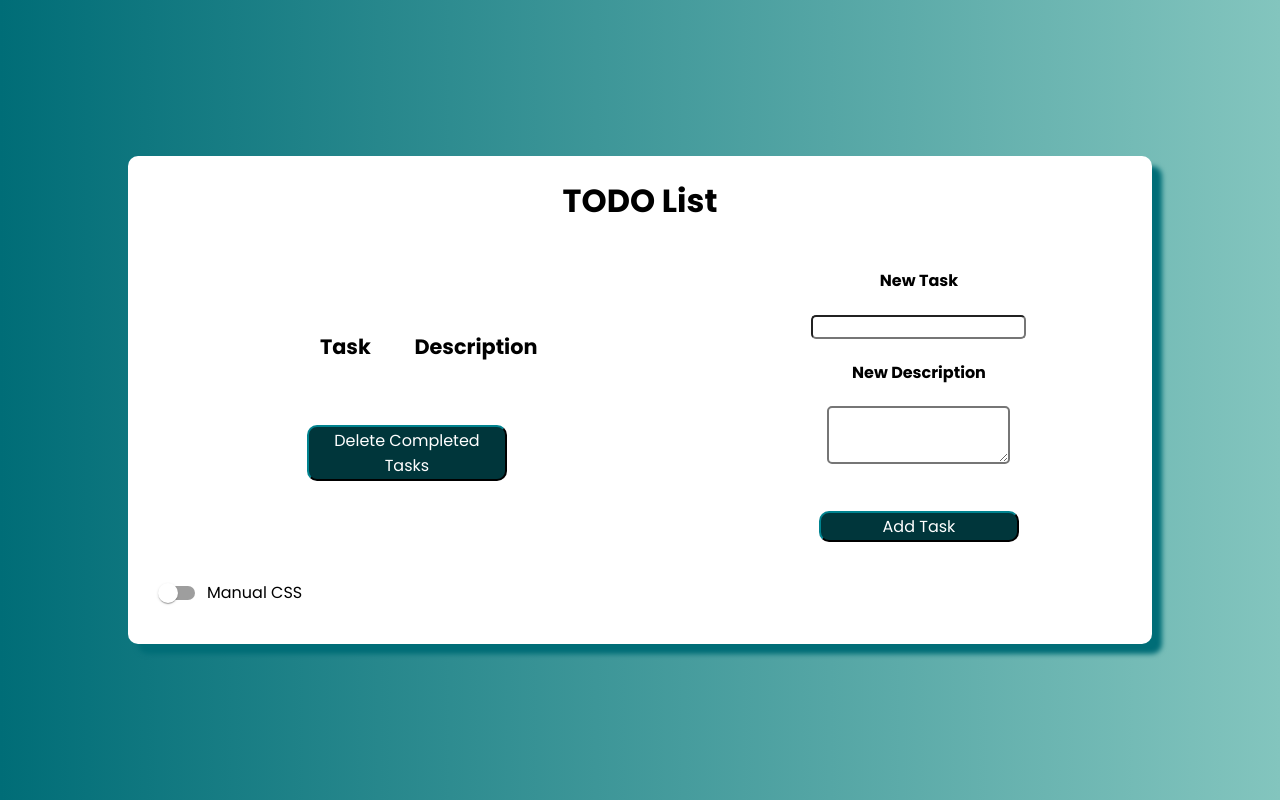
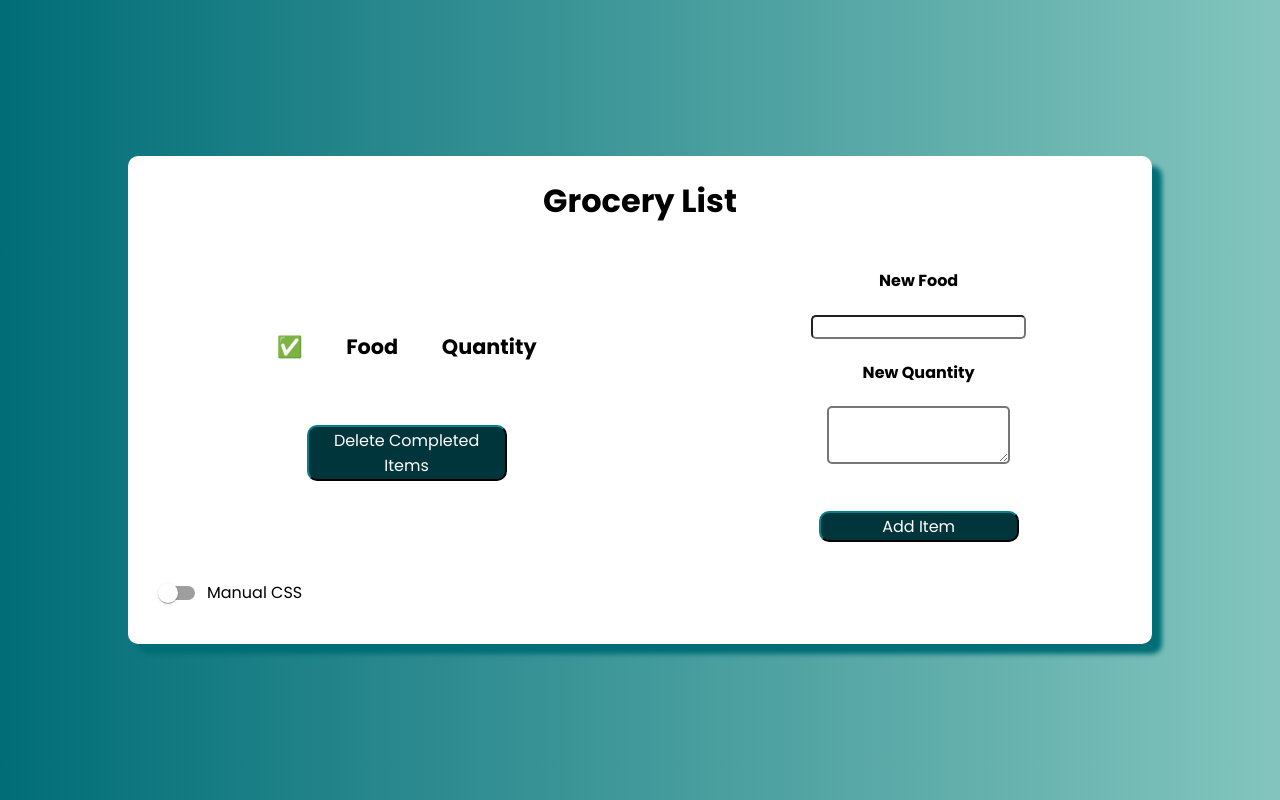
Before and after one commit to nmpham2/hack-at-uci-react-intro, a React (Create React App) app: page / in a window 1280 px wide. Built offline with nearby package versions, Linux system fonts and the light colour scheme.

Commit message:
modularizing list component and misc edits

```diff
--- a/public/index.html
+++ b/public/index.html
@@ -24,7 +24,7 @@
       work correctly both with client-side routing and a non-root public URL.
       Learn how to configure a non-root public URL by running `npm run build`.
     -->
-    <title>React App</title>
+    <title>TODO</title>
   </head>
   <body>
     <noscript>You need to enable JavaScript to run this app.</noscript>
--- a/src/pages/Home.js
+++ b/src/pages/Home.js
@@ -6,9 +6,10 @@ import FormControlLabel from "@mui/material/FormControlLabel";
 import Switch from "@mui/material/Switch";
 import { ThemeProvider, createTheme } from "@mui/material/styles";
 
-import MaterialTODOList from "../views/MaterialTODOList";
-import TODOList from "../views/TODOList";
+// import MaterialTODOList from "../views/MaterialTODOList";
+// import TODOList from "../views/TODOList";
 import MaterialList from "../views/MaterialList";
+import List from "../views/List";
 
 const muiTheme = createTheme({
   palette: {
@@ -52,7 +53,7 @@ function Home() {
     <div className="Home">
       <div className="Container">
         <ThemeProvider theme={muiTheme}>
-          {(style === "Manual CSS" && <TODOList />) ||
+          {(style === "Manual CSS" && <List data={ groceryList }/>) ||
             (style === "MUI" && <MaterialList data={ groceryList } />)}
           <Box p={4}>
             <FormControlLabel
--- /dev/null
+++ b/src/views/List.js
@@ -0,0 +1,119 @@
+import { useState } from "react";
+
+import "./List.css";
+
+function List(props) {
+    // The List component takes in an object with 3 values:
+    // title as a String and 2 headers as Strings
+    console.log(props);
+
+    const title = props.data.title;
+    const header1 = props.data.header1;
+    const header2 = props.data.header2;
+
+    console.log(title, header1, header2);
+
+    const [rows, updateRows] = useState([]);
+    const [col1, setCol1] = useState("");
+    const [col2, setCol2] = useState("");
+    const [rowsToDelete, setRowsToDelete] = useState([]);
+
+    function addItem() {
+        updateRows((rows) => [
+        ...rows,
+        { col1: col1, col2: col2 },
+        ]);
+        setCol1("");
+        setCol2("");
+    }
+
+    function onSelect(row) {
+        let index = rowsToDelete.indexOf(row);
+        if (index === -1) {
+        // if the value is not in rowsToDelete already, add it
+        setRowsToDelete((rowsToDelete) => [...rowsToDelete, row]);
+        } else {
+        // if the value is already in rowsToDelete, remove it
+        rowsToDelete.splice(index, 1);
+        setRowsToDelete(
+            rowsToDelete.filter((row) => !rowsToDelete.includes(row))
+        );
+        }
+    }
+
+    function onDelete() {
+        updateRows(rows.filter((item) => !rowsToDelete.includes(item)));
+        setRowsToDelete([]);
+    }
+
+    return (
+        <div className="list">
+        <h1>{ title }</h1>
+        <div className="list-content">
+            <div className="table">
+            <table>
+                <thead>
+                <tr>
+                    <th>✅</th>
+                    <th>{ header1 }</th>
+                    <th>{ header2 }</th>
+                </tr>
+                </thead>
+                <tbody>
+                {rows.map((item) => {
+                    return (
+                    <tr key={item.col1}>
+                        <td>
+                        <input
+                            type="checkbox"
+                            className="checkbox"
+                            onClick={() => onSelect(item)}
+                        />
+                        </td>
+                        <td>{item.col1}</td>
+                        <td>{item.col2}</td>
+                    </tr>
+                    );
+                })}
+                </tbody>
+            </table>
+            <button className="button" onClick={onDelete}>
+                Delete Completed Items
+            </button>
+            </div>
+
+            <div className="mini-container">
+            <form
+                onSubmit={(event) => {
+                addItem();
+                event.preventDefault();
+                }}
+            >
+                <div>
+                <h4>New { header1 }</h4>
+                <input
+                    type="text"
+                    value={col1}
+                    onChange={(event) => {
+                    setCol1(event.target.value);
+                    }}
+                />
+                </div>
+                <div>
+                <h4>New { header2 }</h4>
+                <textarea
+                    value={col2}
+                    onChange={(event) => {
+                    setCol2(event.target.value);
+                    }}
+                />
+                </div>
+                <input className="button self" type="submit" value="Add Item" />
+            </form>
+            </div>
+        </div>
+        </div>
+    );
+}
+
+export default List;
--- a/src/views/MaterialList.js
+++ b/src/views/MaterialList.js
@@ -28,7 +28,7 @@ function MaterialList(props) {
     const [col1, setCol1] = useState("");
     const [col2, setCol2] = useState("");
 
-    const rowsToDelete = [];
+    const [rowsToDelete, setRowsToDelete] = useState([]);
 
     function addItem() {
         updateRows((rows) => [
@@ -41,19 +41,21 @@ function MaterialList(props) {
 
     function onSelect(row) {
         let index = rowsToDelete.indexOf(row);
-
         if (index === -1) {
-            // if the value is not in tasksToDelete already, add it
-            rowsToDelete.push(row);
+        // if the value is not in rowsToDelete already, add it
+        setRowsToDelete((rowsToDelete) => [...rowsToDelete, row]);
         } else {
-            // if the value is already in tasksToDelete, remove it
+        // if the value is already in rowsToDelete, remove it
         rowsToDelete.splice(index, 1);
+        setRowsToDelete(
+            rowsToDelete.filter((row) => !rowsToDelete.includes(row))
+        );
         }
     }
 
     function onDelete() {
         updateRows(rows.filter((item) => !rowsToDelete.includes(item)));
-        rowsToDelete = [];
+        setRowsToDelete([]);
     }
 
     return (
--- a/src/views/TODOList.js
+++ b/src/views/TODOList.js
@@ -1,6 +1,6 @@
 import { useState } from "react";
 
-import "./TODOList.css";
+import "./List.css";
 
 function TODOList() {
   const [taskList, updateTaskList] = useState([]);
@@ -33,7 +33,7 @@ function TODOList() {
 
   function onDelete() {
     updateTaskList(taskList.filter((task) => !tasksToDelete.includes(task)));
-    tasksToDelete = [];
+    setTasksToDelete([]);
   }
 
   return (
```
Also changed, not shown: src/views/List.css (renamed from src/views/TODOList.css), 1 other file (tests, documents, lock files or other folders). Lines whose indentation alone changed are shown as unchanged.
